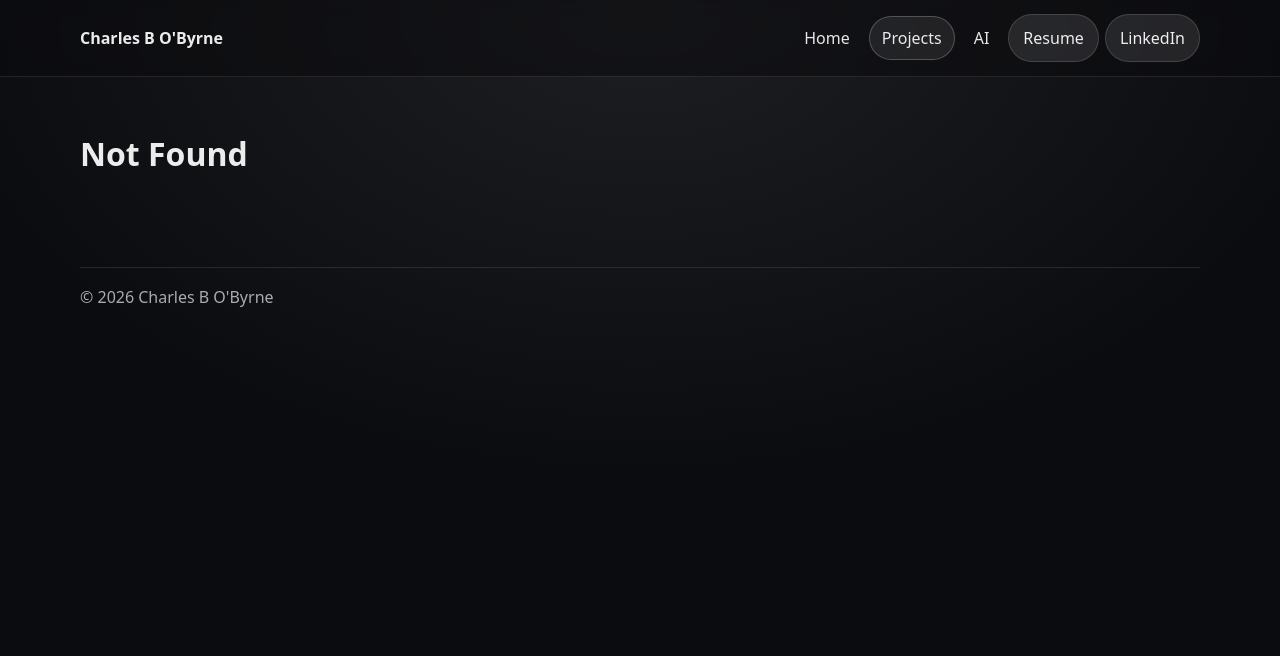
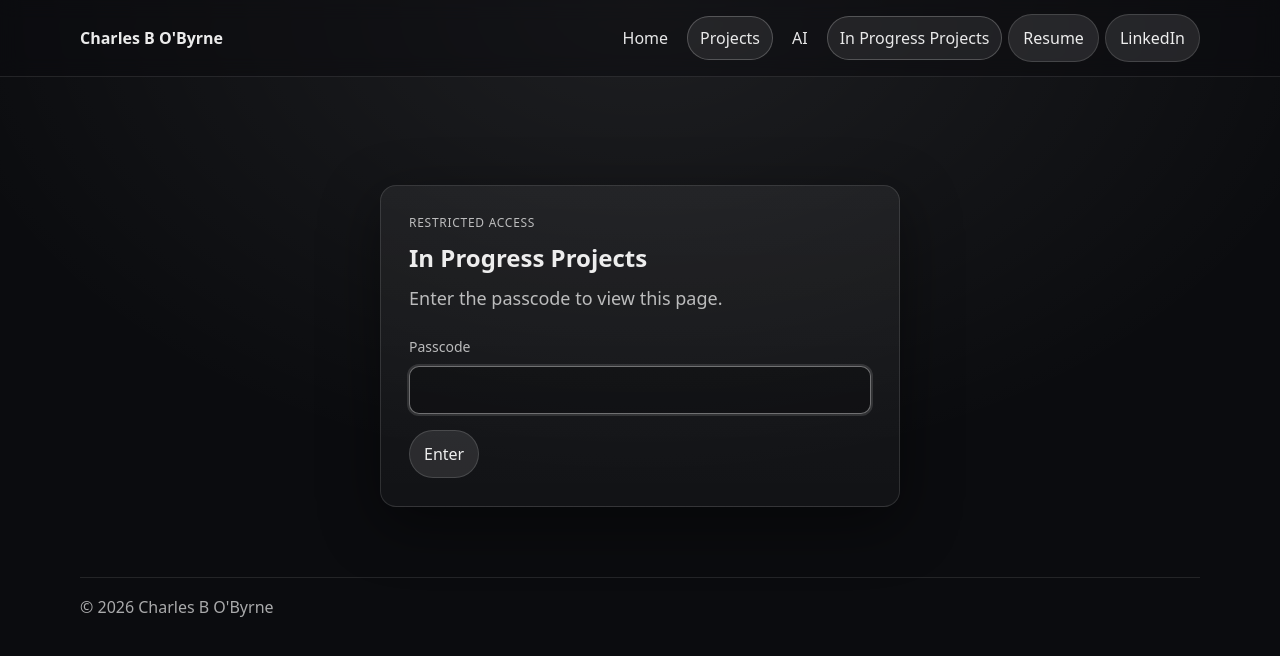
Before and after one commit to charbobyrne/charbobyrne.com, a React (Vite) app: page /projects/in-progress in a window 1280 px wide. Before the commit this address had no page. Shown: the top 656 px of the page. Built offline with nearby package versions, Linux system fonts and the light colour scheme.

Commit message:
Add protected in-progress projects page

```diff
--- a/src/components/Navbar.jsx
+++ b/src/components/Navbar.jsx
@@ -45,6 +45,7 @@ export default function Navbar() {
           <NavLink to="/" end style={linkStyle}>Home</NavLink>
           <NavLink to="/projects" style={linkStyle}>Projects</NavLink>
           <NavLink to="/projects/ai" style={linkStyle}>AI</NavLink>
+          <NavLink to="/projects/in-progress" style={linkStyle}>In Progress Projects</NavLink>
           <a className="btn" href="/resume.pdf" target="_blank" rel="noreferrer">
             Resume
           </a>
--- a/src/main.jsx
+++ b/src/main.jsx
@@ -22,6 +22,7 @@ import JavaProjectCaseStudy from "./pages/JavaProjectCaseStudy";
 import ProjectsAI from "./pages/ProjectsAI";
 import ClashRoyaleReviewAnalysis from "./pages/ClashRoyaleReviewAnalysis";
 import MovieRecommendationSystem from "./pages/MovieRecommendationSystem";
+import InProgressProjects from "./pages/InProgressProjects";
 
 
 ReactDOM.createRoot(document.getElementById("root")).render(
@@ -32,6 +33,7 @@ ReactDOM.createRoot(document.getElementById("root")).render(
           <Route path="/" element={<Home />} />
 
           <Route path="/projects" element={<Projects />} />
+          <Route path="/projects/in-progress" element={<InProgressProjects />} />
           <Route path="/projects/ai" element={<ProjectsAI />} />
           <Route path="/projects/ai/play-store-review-analysis" element={<ClashRoyaleReviewAnalysis />} />
           <Route path="/projects/ai/movie-recommendation-system" element={<MovieRecommendationSystem />} />
--- /dev/null
+++ b/src/pages/InProgressProjects.jsx
@@ -0,0 +1,66 @@
+import { useState } from "react";
+
+const PASSCODE = "4880";
+
+export default function InProgressProjects() {
+  const [passcode, setPasscode] = useState("");
+  const [isUnlocked, setIsUnlocked] = useState(false);
+  const [error, setError] = useState("");
+
+  function handleSubmit(event) {
+    event.preventDefault();
+
+    if (passcode === PASSCODE) {
+      setIsUnlocked(true);
+      setError("");
+      return;
+    }
+
+    setError("Incorrect passcode. Please try again.");
+    setPasscode("");
+  }
+
+  if (isUnlocked) {
+    return (
+      <section className="inProgressPage">
+        <div className="kicker">Private workspace</div>
+        <h1 className="h1">In Progress Projects</h1>
+        <div className="card inProgressPlaceholder">
+          <h2>Planning in progress</h2>
+          <p className="sub">
+            Project details will be added here after the implementation is fully planned.
+          </p>
+        </div>
+      </section>
+    );
+  }
+
+  return (
+    <section className="inProgressPage">
+      <div className="card passcodeCard">
+        <div className="kicker">Restricted access</div>
+        <h1>In Progress Projects</h1>
+        <p className="sub">Enter the passcode to view this page.</p>
+
+        <form className="passcodeForm" onSubmit={handleSubmit}>
+          <label htmlFor="in-progress-passcode">Passcode</label>
+          <input
+            id="in-progress-passcode"
+            type="password"
+            inputMode="numeric"
+            autoComplete="current-password"
+            value={passcode}
+            onChange={(event) => {
+              setPasscode(event.target.value);
+              setError("");
+            }}
+            aria-describedby={error ? "passcode-error" : undefined}
+            autoFocus
+          />
+          {error && <p id="passcode-error" className="passcodeError" role="alert">{error}</p>}
+          <button className="btn passcodeSubmit" type="submit">Enter</button>
+        </form>
+      </div>
+    </section>
+  );
+}
--- a/src/styles/theme.css
+++ b/src/styles/theme.css
@@ -400,3 +400,63 @@ html {
     border-left: 0;
   }
 }
+
+.inProgressPage {
+  padding-top: 26px;
+}
+
+.passcodeCard {
+  max-width: 520px;
+  margin: 48px auto 0;
+  padding: 28px;
+}
+
+.passcodeCard h1,
+.inProgressPlaceholder h2 {
+  margin: 10px 0;
+}
+
+.passcodeForm {
+  display: grid;
+  gap: 10px;
+  margin-top: 24px;
+}
+
+.passcodeForm label {
+  color: var(--muted);
+  font-size: 14px;
+}
+
+.passcodeForm input {
+  width: 100%;
+  padding: 12px 14px;
+  border: 1px solid var(--line);
+  border-radius: 10px;
+  background: rgba(0, 0, 0, 0.22);
+  color: var(--text);
+  font: inherit;
+}
+
+.passcodeForm input:focus {
+  border-color: rgba(255, 255, 255, 0.4);
+  outline: 2px solid rgba(255, 255, 255, 0.12);
+}
+
+.passcodeError {
+  margin: 0;
+  color: #fca5a5;
+  font-size: 14px;
+}
+
+.passcodeSubmit {
+  width: fit-content;
+  margin-top: 6px;
+  color: var(--text);
+  font: inherit;
+  cursor: pointer;
+}
+
+.inProgressPlaceholder {
+  margin-top: 26px;
+  padding: 28px;
+}
```
